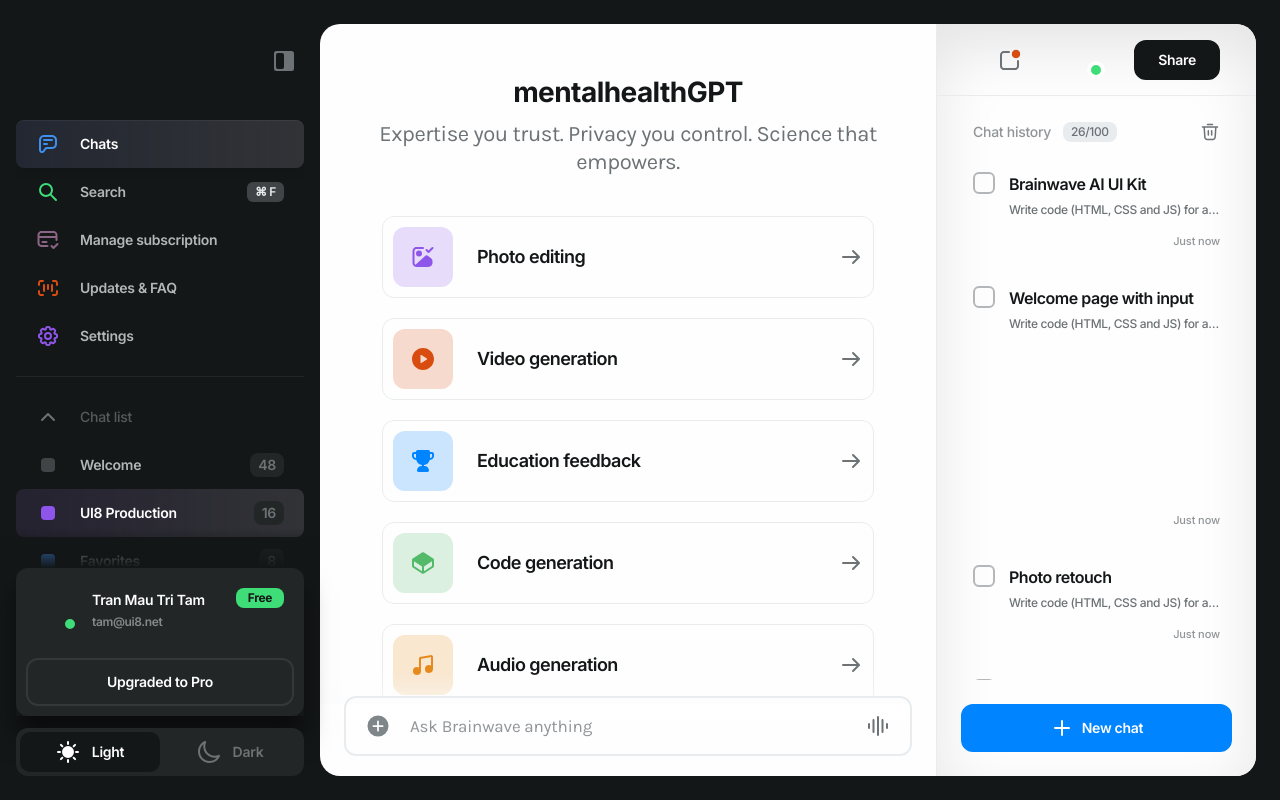
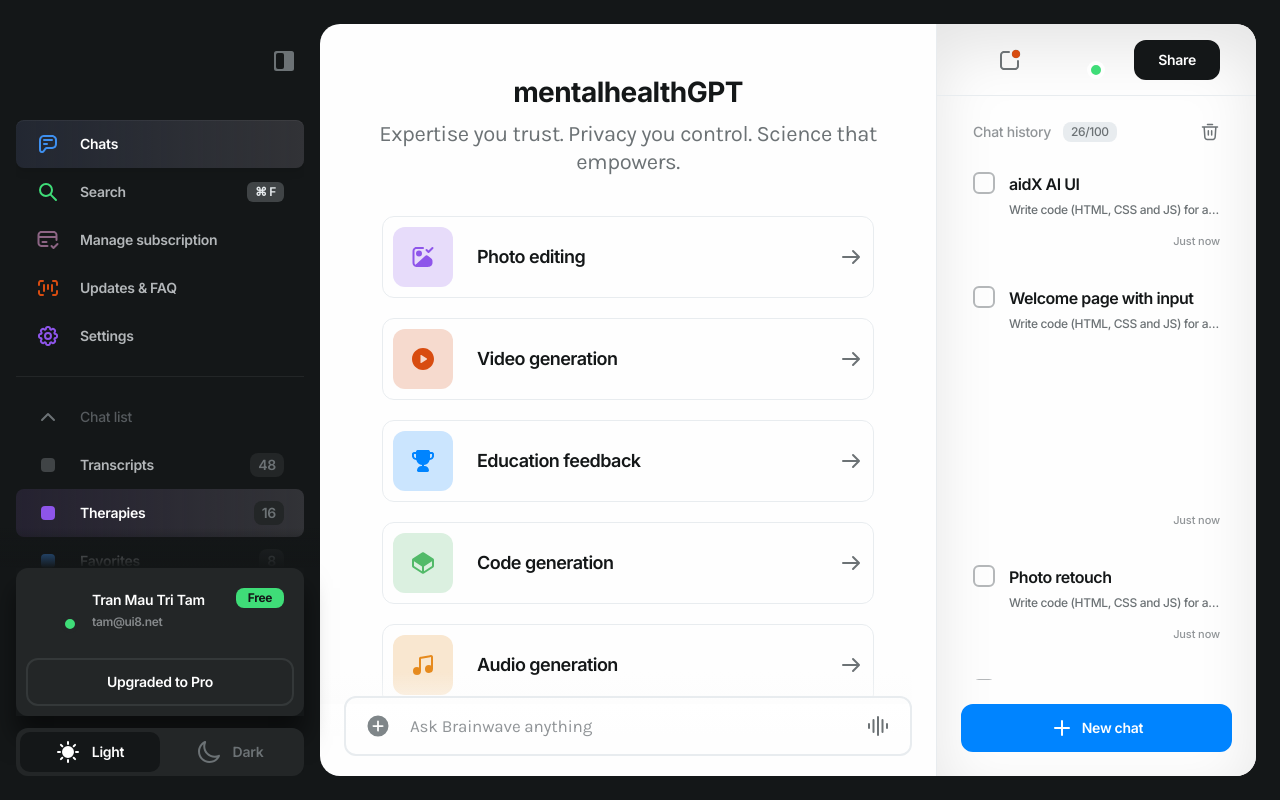
Before and after one commit to aidX-AG/mentalhealth-GPT, a Next.js app: page / in a window 1280 px wide. Built offline with nearby package versions, Linux system fonts and the light colour scheme; what @rvxlab/tailwind-plugin-ios-full-height would draw is missing.

Commit message:
feat: update logo and placeholder texts

```diff
--- a/components/Logo/index.tsx
+++ b/components/Logo/index.tsx
@@ -13,7 +13,7 @@ const Test = ({ className, dark }: TestProps) => (
             src={dark ? "/images/logo-dark.svg" : "/images/logo.svg"}
             width={190}
             height={40}
-            alt="Brainwave"
+            alt="aidX"
         />
     </Link>
 );
--- a/mocks/chatHistory.tsx
+++ b/mocks/chatHistory.tsx
@@ -1,7 +1,7 @@
 export const chatHistory = [
     {
         id: "0",
-        title: "Brainwave AI UI Kit",
+        title: "aidX AI UI",
         content:
             "Write code (HTML, CSS and JS) for a simple form with 3 input fields and a dropdown with 2 buttons, cancel and send",
         users: ["/images/avatar-1.jpg"],
--- a/mocks/chatList.tsx
+++ b/mocks/chatList.tsx
@@ -1,14 +1,14 @@
 export const chatList = [
     {
         id: "0",
-        title: "Welcome",
+        title: "Transcripts",
         counter: 48,
         color: "#404446",
         url: "/generation-socials-post",
     },
     {
         id: "1",
-        title: "UI8 Production",
+        title: "Therapies",
         counter: 16,
         color: "#8E55EA",
         url: "/",
--- a/mocks/notifications.tsx
+++ b/mocks/notifications.tsx
@@ -9,7 +9,7 @@ export const notifications = [
             </>
         ),
         time: "1 mins. ago",
-        category: "UI8 Production",
+        category: "Therapies",
         online: true,
         new: true,
         url: "/",
@@ -24,7 +24,7 @@ export const notifications = [
             </>
         ),
         time: "5 mins. ago",
-        category: "UI8 Production",
+        category: "Therapies",
         online: true,
         new: true,
         url: "/",
@@ -39,7 +39,7 @@ export const notifications = [
             </>
         ),
         time: "20 mins. ago",
-        category: "UI8 Production",
+        category: "Therapies",
         online: false,
         new: false,
         url: "/",
@@ -54,7 +54,7 @@ export const notifications = [
             </>
         ),
         time: "56 mins. ago",
-        category: "UI8 Production",
+        category: "Therapies",
         online: true,
         new: false,
         url: "/",
@@ -69,7 +69,7 @@ export const notifications = [
             </>
         ),
         time: "2 hours ago",
-        category: "UI8 Production",
+        category: "Therapies",
         online: true,
         new: false,
         url: "/",
```
Also changed, not shown: public/images/logo-dark.svg, public/images/logo.svg.
